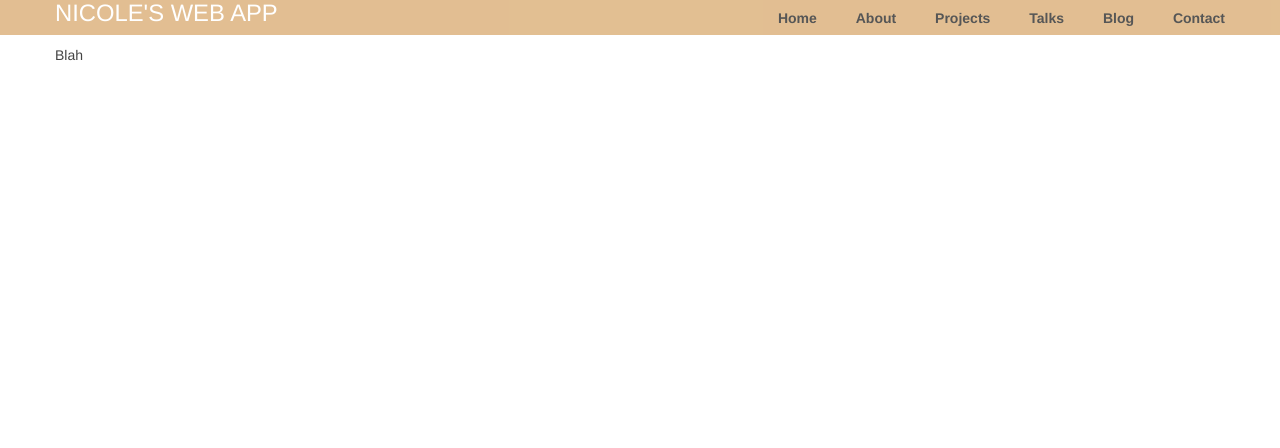
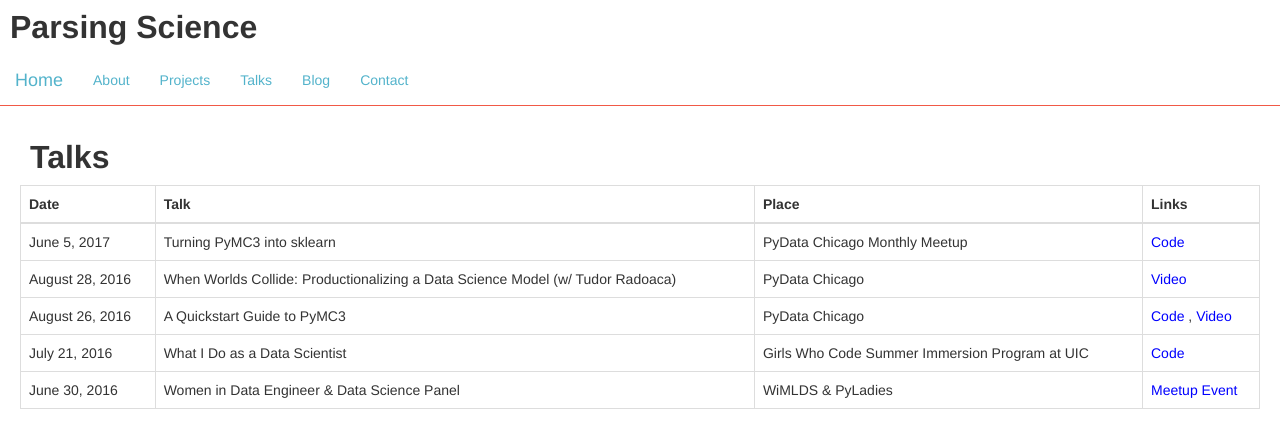
Before and after one commit to parsing-science/parsing-science-flask, a Flask app: page /talks/ in a window 1280 px wide. Shown: the top 448 px of the page. Run offline with Flask 2, Linux system fonts and the light colour scheme; some libraries are stand-ins or nearby versions.

Commit message:
Add in some more content

```diff
--- a/parsing_science/static/css/main.css
+++ b/parsing_science/static/css/main.css
@@ -1,76 +1,110 @@
+html{
+  padding: 10;
+  margin: 10;
+}
+
 body {
+  margin: 5px;
+  padding-top: 125px;
+}
+
+a {
+  color: blue;
+}
+
+/* mouse over link */
+a:hover {
+    color: #F15946;
+}
+
+h1 {
+  margin: 10px;
+  font-size: 32px;
+  font-weight: 800;
+
+}
+
+h2 {
+  margin: 10px;
+
+}
+
+#header {
   margin: 0;
-  padding: 0;
-  font-family: "Helvetica Neue", Helvetica, Arial, sans-serif;
-  color: #444;
+  width: 100%;
 }
-/*
- * Formatting the header area
- */
-header {
-  background-color: #DFB887;
-  height: 35px;
-  width: 100%;
-  opacity: .9;
-  margin-bottom: 10px;
+
+#intro {
+  padding:10px;
 }
-header h1.logo {
-  margin: 0;
-  font-size: 1.7em;
-  color: #fff;
-  text-transform: uppercase;
-  float: left;
+
+#intro p {
+  font-size: 13px;
+  line-height: 21px;
+  color: #090C08;
+
 }
-header h1.logo:hover {
-  color: #fff;
-  text-decoration: none;
+#intro p strong {
+  font-size: 14px;
+  line-height: 22px;
 }
-/*
- * Centering the body content
- */
-.container {
-  width: 1200px;
-  margin: 0 auto;
+
+.navbar-default {
+  background-color: white;
+  border-color: #f15946;
 }
-div.home {
-  padding: 10px 0 30px 0;
-  background-color: #E6E6FA;
-  -webkit-border-radius: 6px;
-     -moz-border-radius: 6px;
-          border-radius: 6px;
+.navbar-default .navbar-brand {
+  color: #53b3cb;
 }
-div.about {
-  padding: 10px 0 30px 0;
-  background-color: #E6E6FA;
-  -webkit-border-radius: 6px;
-     -moz-border-radius: 6px;
-          border-radius: 6px;
+.navbar-default .navbar-brand:hover, .navbar-default .navbar-brand:focus {
+  color: #f9c22e;
 }
-h2 {
-  font-size: 3em;
-  margin-top: 40px;
-  text-align: center;
-  letter-spacing: -2px;
+.navbar-default .navbar-text {
+  color: #53b3cb;
 }
-h3 {
-  font-size: 1.7em;
-  font-weight: 100;
-  margin-top: 30px;
-  text-align: center;
-  letter-spacing: -1px;
-  color: #999;
+.navbar-default .navbar-nav > li > a {
+  color: #53b3cb;
 }
-.menu {
-  float: right;
-  margin-top: 8px;
+.navbar-default .navbar-nav > li > a:hover, .navbar-default .navbar-nav > li > a:focus {
+  color: #f9c22e;
 }
-.menu li {
-  display: inline;
+.navbar-default .navbar-nav > .active > a, .navbar-default .navbar-nav > .active > a:hover, .navbar-default .navbar-nav > .active > a:focus {
+  color: #f9c22e;
+  background-color: #f15946;
 }
-.menu li + li {
-  margin-left: 35px;
+.navbar-default .navbar-nav > .open > a, .navbar-default .navbar-nav > .open > a:hover, .navbar-default .navbar-nav > .open > a:focus {
+  color: #f9c22e;
+  background-color: #f15946;
 }
-.menu li a {
-  color: #444;
-  text-decoration: none;
+.navbar-default .navbar-toggle {
+  border-color: #f15946;
 }
+.navbar-default .navbar-toggle:hover, .navbar-default .navbar-toggle:focus {
+  background-color: #f15946;
+}
+.navbar-default .navbar-toggle .icon-bar {
+  background-color: #53b3cb;
+}
+.navbar-default .navbar-collapse,
+.navbar-default .navbar-form {
+  border-color: #53b3cb;
+}
+.navbar-default .navbar-link {
+  color: #53b3cb;
+}
+.navbar-default .navbar-link:hover {
+  color: #f9c22e;
+}
+
+@media (max-width: 767px) {
+  .navbar-default .navbar-nav .open .dropdown-menu > li > a {
+    color: #53b3cb;
+  }
+  .navbar-default .navbar-nav .open .dropdown-menu > li > a:hover, .navbar-default .navbar-nav .open .dropdown-menu > li > a:focus {
+    color: #f9c22e;
+  }
+  .navbar-default .navbar-nav .open .dropdown-menu > .active > a, .navbar-default .navbar-nav .open .dropdown-menu > .active > a:hover, .navbar-default .navbar-nav .open .dropdown-menu > .active > a:focus {
+    color: #f9c22e;
+    background-color: #f15946;
+  }
+}
--- a/parsing_science/templates/about.html
+++ b/parsing_science/templates/about.html
@@ -1,7 +1,7 @@
 {% extends "layout.html" %}
 {% block content %}
   <div class="about">
-    <div id="intro">
+    <h1>About Me </h1>
       <p>
         I'm Nicole; I'm a Data Scientist. <br> <br>
         I have a PhD in Physics from Berkeley; my research focused on computational neuroscience. After grad school, I spent time at the Exploratorium and doing QA/Tech Support at Automatic. <br> <br>
@@ -9,6 +9,5 @@
         I started my data science career at Shiftgig. I spent all day playing with fun tools like Jupyter notebooks, pandas, scikitlearn, and pymc3. I'm about to start working at ShopRunner. <br><br>
         I also teach for Girls Who Code and like to go to PyLadies and PyData Chicago meetups.
       </p>
-    </div>
   </div>
 {% endblock %}
--- a/parsing_science/templates/layout.html
+++ b/parsing_science/templates/layout.html
@@ -25,21 +25,38 @@
   </head>
   <body>
     <header>
-      <div class="container">
-        <h1 class="logo">Nicole's web app</h1>
-        <strong><nav>
-          <ul class="menu">
-            <li><a href="{{ url_for('home') }}">Home</a></li>
-            <li><a href="{{ url_for('about') }}">About</a></li>
-            <li><a href="{{ url_for('projects') }}">Projects</a></li>
-            <li><a href="{{ url_for('talks') }}">Talks</a></li>
-            <li><a href="http://www.parsingscience.blogspot.com" target="_blank">Blog</a></li>
-            <li><a href="{{ url_for('contact') }}">Contact</a></li>
-          </ul>
-        </nav></strong>
+      <nav class="navbar navbar-default navbar-fixed-top">
+        <h1>Parsing Science</h1>
+        <div class="container-fluid">
+          <!-- Brand and toggle get grouped for better mobile display -->
+          <div class="navbar-header">
+            <button type="button" class="navbar-toggle collapsed" data-toggle="collapse" data-target="#bs-example-navbar-collapse-1">
+              <span class="sr-only">Toggle navigation</span>
+              <span class="icon-bar"></span>
+              <span class="icon-bar"></span>
+              <span class="icon-bar"></span>
+            </button>
+            <a class="navbar-brand" href="{{ url_for('home') }}"> Home </a>
+          </div>
+          <!-- <img src="media/parsing.jpg" alt="Brand" style="width:65px;height:44px">-->
+
+          <!-- Collect the nav links, forms, and other content for toggling -->
+          <div class="collapse navbar-collapse" id="bs-example-navbar-collapse-1">
+
+            <ul class="nav navbar-nav">
+              <li><a href="{{ url_for('about') }}"> About</a></li>
+              <li><a href="{{ url_for('projects') }}"> Projects</a></li>
+              <li><a href="{{ url_for('talks') }}"> Talks</a></li>
+              <li><a href="https://www.parsingscience.blogspot.com" target="_blank"> Blog</a></li>
+              <li><a href="{{ url_for('contact') }}"> Contact</a></li>
+            </ul>
+            </div><!-- /.navbar-collapse -->
+          </div><!-- /.container-fluid -->
+      </nav>
+
       </div>
     </header>
-    <div class="container">
+    <div class="container-fluid">
       {% block content %}
       {% endblock %}
     </div>
--- a/parsing_science/templates/talks.html
+++ b/parsing_science/templates/talks.html
@@ -1,10 +1,52 @@
 {% extends "layout.html" %}
 {% block content %}
   <div class="talks">
-    <div id="intro">
-      <p>
-        Blah
-      </p>
+    <h1>Talks </h1>
+
+    <div class="row-fluid">
+      <table class="table table-bordered">
+        <thead>
+          <tr>
+            <th>Date</th>
+            <th>Talk</th>
+            <th>Place</th>
+            <th>Links</th>
+          </tr>
+        </thead>
+        <tbody>
+            <tr>
+            <td>June 5, 2017</td>
+            <td>Turning PyMC3 into sklearn</td>
+            <td>PyData Chicago Monthly Meetup</td>
+            <td><a href="https://github.com/parsing-science/pydata_chicago_june_2017" target="_blank"> Code </a></td>
+          </tr>
+          <tr>
+            <td>August 28, 2016</td>
+            <td>When Worlds Collide: Productionalizing a Data Science Model (w/ Tudor Radoaca)</td>
+            <td>PyData Chicago</td>
+            <td><a href="https://www.youtube.com/watch?v=ZCQHoAMZJsM" target="_blank"> Video </a></td>
+          </tr>
+          <tr>
+            <td>August 26, 2016</td>
+            <td>A Quickstart Guide to PyMC3</td>
+            <td>PyData Chicago</td>
+            <td><a href="https://github.com/parsing-science/pymc3_quickstart_guide" target="_blank">Code </a>, <a href="https://www.youtube.com/watch?v=rZvro4-nFIk" target="_blank"> Video </a></td>
+          </tr>
+          <tr>
+            <td>July 21, 2016</td>
+            <td>What I Do as a Data Scientist</td>
+            <td>Girls Who Code Summer Immersion Program at UIC</td>
+            <td><a href="https://github.com/parsing-science/gwc_presentation" target="_blank">Code </a</td>
+          </tr>
+          <tr>
+            <td>June 30, 2016</td>
+            <td>Women in Data Engineer & Data Science Panel </td>
+            <td>WiMLDS & PyLadies</td>
+            <td><a href="https://www.meetup.com/Chicago-PyLadies/events/231721732/" target="_blank">Meetup Event </a> </td>
+          </tr>
+        </tbody>
+      </table>
     </div>
+
   </div>
 {% endblock %}
```
Also changed, not shown: parsing_science/templates/contact.html (+4 -5 lines), parsing_science/templates/index.html (+5 -2 lines), parsing_science/templates/projects.html (+3 -5 lines).
